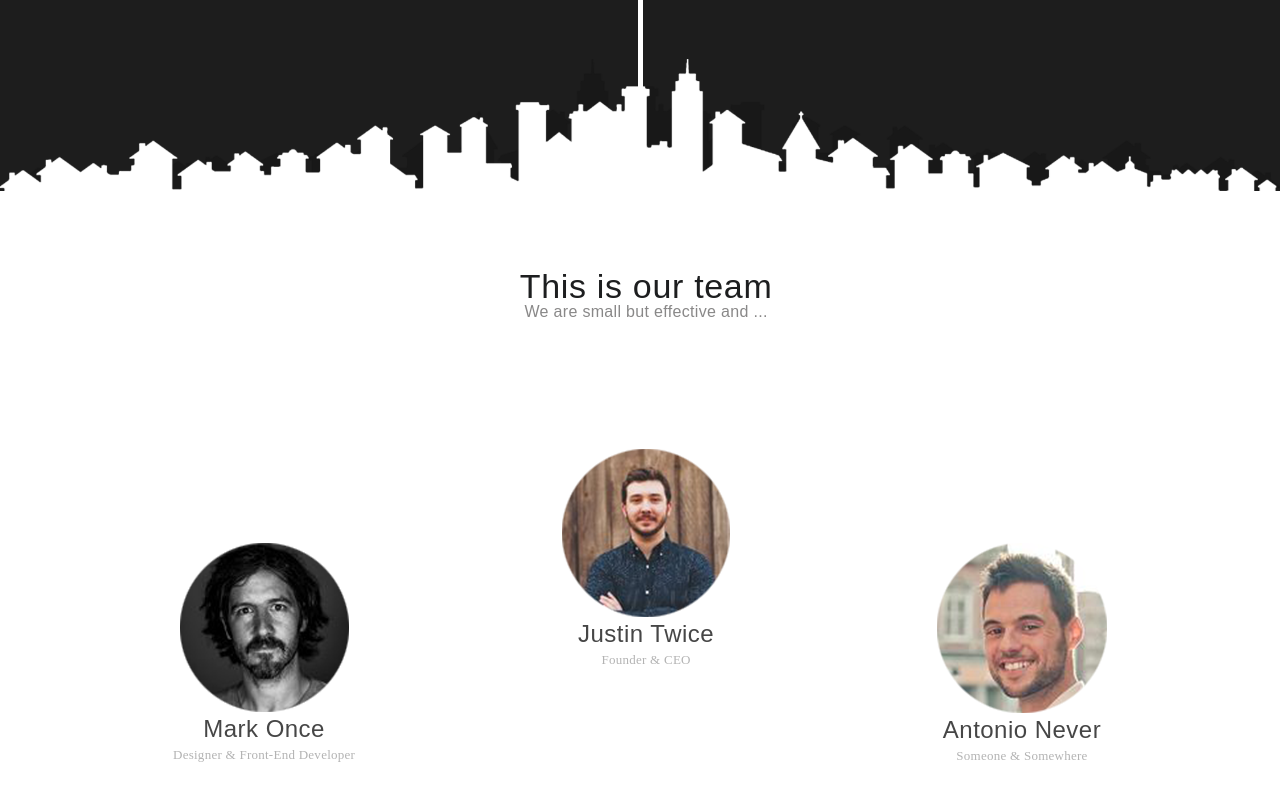
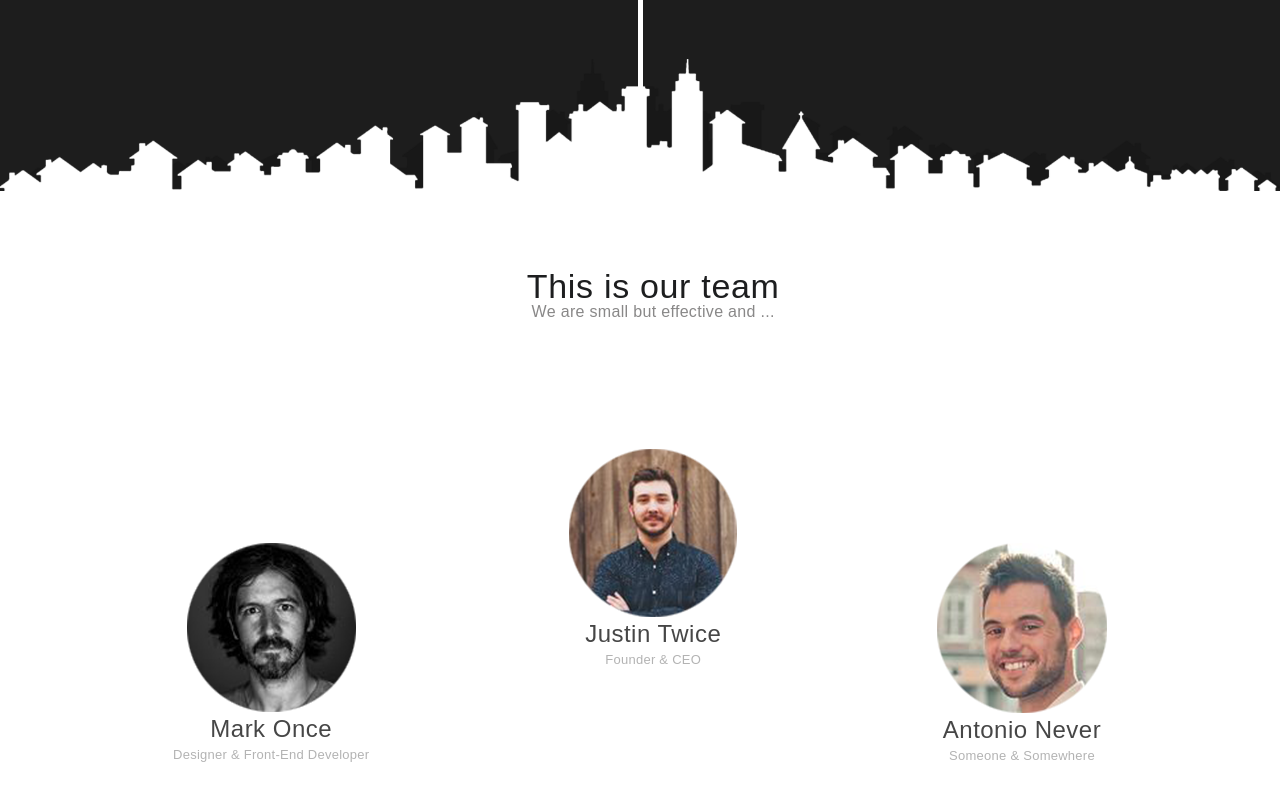
Before and after one commit to AndriiSohrin/landingPage-Black-White, a plain HTML site: page index.html in a window 1280 px wide. Shown: the part 2087-2887 px from the top of the page. Drawn offline with Linux system fonts and the light colour scheme.

Commit message:
full -ms- 2

```diff
--- a/fonts/fontAwesome/scss/brands.scss
+++ b/fonts/fontAwesome/scss/brands.scss
@@ -1,7 +1,4 @@
-/*!
- * Font Awesome Free 5.13.0 by @fontawesome - https://fontawesome.com
- * License - https://fontawesome.com/license/free (Icons: CC BY 4.0, Fonts: SIL OFL 1.1, Code: MIT License)
- */
+
 @import 'variables';
 
 @font-face {
--- a/fonts/fontAwesome/scss/fontawesome.scss
+++ b/fonts/fontAwesome/scss/fontawesome.scss
@@ -1,7 +1,4 @@
-/*!
- * Font Awesome Free 5.13.0 by @fontawesome - https://fontawesome.com
- * License - https://fontawesome.com/license/free (Icons: CC BY 4.0, Fonts: SIL OFL 1.1, Code: MIT License)
- */
+
 @import 'variables';
 @import 'mixins';
 @import 'core';
--- a/fonts/fontAwesome/scss/solid.scss
+++ b/fonts/fontAwesome/scss/solid.scss
@@ -1,7 +1,4 @@
-/*!
- * Font Awesome Free 5.13.0 by @fontawesome - https://fontawesome.com
- * License - https://fontawesome.com/license/free (Icons: CC BY 4.0, Fonts: SIL OFL 1.1, Code: MIT License)
- */
+
 @import 'variables';
 
 @font-face {
--- a/scss/_mixin.scss
+++ b/scss/_mixin.scss
@@ -15,23 +15,19 @@
 }
 
 @mixin staffTitle {
-  /* Style for "Justin Twi" */
   color: #464646;
   @include mainFonts;
   font-size: 24px;
   font-weight: 400;
   line-height: 26px;
-  /* Text style for "Justin Twi" */
   letter-spacing: 0.48px;
 }
 
 @mixin staffText {
-  /* Style for "Designer &" */
   color: #b3b3b3;
-  font-family: "Helvetica Neue LT Pro - Roman";
+  font-family: 'Helvetica LT Std Light', sans-serif;
   font-size: 13px;
   font-weight: 400;
   line-height: 26px;
-  /* Text style for "D, esigner" */
   letter-spacing: 0.26px;
 }
--- a/scss/blocks/_about-us.scss
+++ b/scss/blocks/_about-us.scss
@@ -16,31 +16,25 @@
   max-width: 934px;
   display: flex;
   justify-content: space-between;
-  //flex-wrap: wrap;
   color: #fefefe;
 
 
   h3 {
-    /* Style for "2011" */
-
     color: #fefefe;
     @include mainFonts;
     font-size: 48px;
     font-weight: 400;
     line-height: 26px;
-    /* Text style for "2011" */
     letter-spacing: 0.96px;
   }
 
   p {
-    /* Style for "Lorem ipsu" */
     padding-top: 27px;
     color: #b7b7b7;
     @include montserratFonts;
     font-size: 15px;
     font-weight: 300;
     line-height: 22px;
-    /* Text style for "L, orem ip" */
     letter-spacing: 0.3px;
   }
 
--- a/scss/blocks/_our-team.scss
+++ b/scss/blocks/_our-team.scss
@@ -1,7 +1,4 @@
 @import "../mixin";
-//@import "../../fonts/fontawesome/scss/fontawesome.scss";
-//@import "../../fonts/fontawesome/scss/solid.scss";
-//@import "../../fonts/fontawesome/scss/brands.scss/";
 
 .our-team {
   display: flex;
--- a/scss/blocks/_service.scss
+++ b/scss/blocks/_service.scss
@@ -53,25 +53,20 @@
   padding-top: 244px;
 
   & h3 {
-    /* Style for "We provide" */
-
     color: #ffffff;
     @include mainFonts;
     font-size: 34px;
     font-weight: 400;
     line-height: 26px;
-    /* Text style for "W, e provi" */
     letter-spacing: 0.68px;
   }
 
   & p {
-    /* Style for "Maybe not" */
     color: #777777;
     @include secondFonts;
     font-size: 16px;
     font-weight: 400;
     line-height: 26px;
-    /* Text style for "Maybe not" */
     letter-spacing: 0.32px;
   }
 }
@@ -80,52 +75,41 @@
   margin-top: 44px;
 
   & h4 {
-    /* Style for "We provide" */
-
     color: #ffffff;
     @include mainFonts;
     font-size: 26px;
     font-weight: 400;
     line-height: 26px;
-    /* Text style for "W, e provi" */
     letter-spacing: 0.52px;
     padding-bottom: 36px;
   }
 
   & p {
-    /* Style for "Aenean nis" */
-
     color: #383838;
     @include mainFonts;
     font-size: 18px;
     font-weight: 400;
     line-height: 23px;
-    /* Text style for "Aenean nis" */
     letter-spacing: 0.36px;
   }
 ;
 }
 
 .service-btn {
+  width: 934px;
   background-image: url('../img/service/bg-text.png');
   background-repeat: no-repeat;
   background-position: 13% 7%;
-  //opacity: 0.43;
-
+  color: #000000;
   margin: auto;
   padding: 481px 0 281px 0;
-  width: 934px;
   text-align: center;
-  /* Style for "VISIT OUR" */
-  color: #000000;
   @include mainFonts;
   font-size: 16px;
   font-weight: 400;
   line-height: 26px;
   text-transform: uppercase;
-  /* Text style for "VISIT OUR" */
   letter-spacing: 0.32px;
-
 }
 
 .service-btn button {
--- a/scss/style.scss
+++ b/scss/style.scss
@@ -1,28 +1,33 @@
+/*========================== Font Awesome icon ==================================*/
 
 @import "../fonts/fontawesome/scss/fontawesome.scss";
 @import "../fonts/fontawesome/scss/solid.scss";
 @import "../fonts/fontawesome/scss/brands.scss";
-//базовые настройки сетки
+
+/* ========================== Fonts setting =======================================*/
+
+@import "mixin";
+
+/*========================= basic grid setting ==================================*/
+
 @import 'grid';
 
-//Шапка сайта
+/*========================== Header setting =====================================*/
+
 @import "blocks/nav";
 
-// шрифты
-@import "mixin";
+/*========================= about us section ====================================*/
 
-//about us
 @import "blocks/about-us";
 
-//our-team
+/*========================= our-team section ====================================*/
+
 @import "blocks/our-team";
 
-//service
+/*========================= service section ======================================*/
 
 @import "blocks/service";
 
-//contact
+/*========================= contact section ======================================*/
 
 @import "blocks/contact";
-
-//====================================
```
Also changed, not shown: scss/blocks/_contact.scss (+0 -10 lines), scss/blocks/_nav.scss (+0 -8 lines), scss/style.css, 1 other file.
